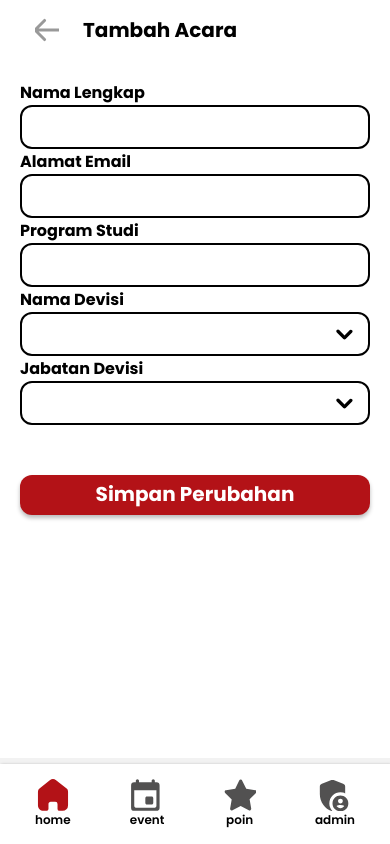
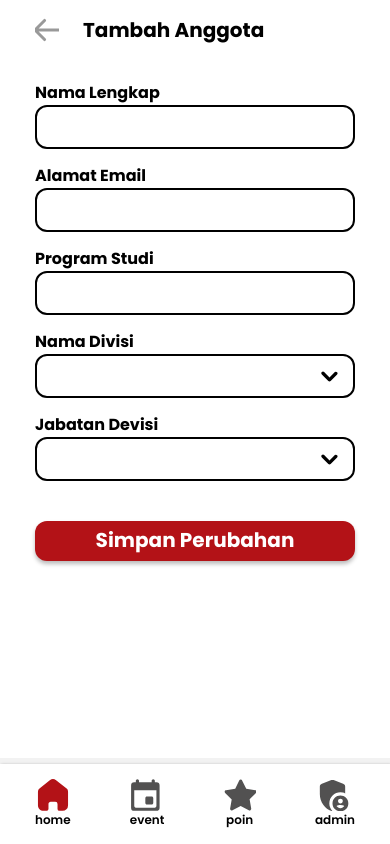
Before and after one commit to CODER-Mobile-Development/sikeang-coder-android, a React Native app: screen /AdminAddMember in a window 390 px wide. Built offline with nearby package versions, Linux system fonts and the light colour scheme.

Commit message:
improve AdminAddMember

```diff
--- a/src/pages/AdminAddMember/index.js
+++ b/src/pages/AdminAddMember/index.js
@@ -2,7 +2,9 @@ import React, { useCallback } from 'react';
 import { StyleSheet, View } from 'react-native';
 import { useFonts } from 'expo-font';
 import * as SplashScreen from 'expo-splash-screen';
-import { NavbarBottom, NavbarTop, PrimaryButton, Separator, UserInput } from '../../components';
+import {
+  NavbarBottom, NavbarTop, PrimaryButton, Separator, UserInput,
+} from '../../components';
 
 const poppinsMedium = require('../../assets/fonts/Poppins-Medium.ttf');
 const poppinsSemiBold = require('../../assets/fonts/Poppins-SemiBold.ttf');
@@ -28,26 +30,23 @@ function AdminAddMember() {
   }
   return (
     <View style={{ flex: 1 }} onLayout={onLayoutRootView}>
-    <NavbarTop title="Tambah Acara"/>
+      <NavbarTop title="Tambah Anggota" />
       <View style={styles.wrapper}>
-        <View style={styles.AddPadding}>
-          <UserInput type="Basic" label="Nama Lengkap"/>
-          <Separator/>
-          <UserInput type="Basic" label="Alamat Email"/>
-          <Separator/>
-          <UserInput type="Basic" label="Program Studi"/>
-          <Separator/>
-          <UserInput type="Dropdown" label="Nama Devisi"/>
-          <Separator/>
-          <UserInput type="Dropdown" label="Jabatan Devisi"/>
-          <Separator height={50}/>
-          <PrimaryButton title="Simpan Perubahan"/>
-          <Separator/>
+        <View style={{ marginTop: 20 }}>
+          <UserInput type="Basic" label="Nama Lengkap" />
+          <Separator height={14} />
+          <UserInput type="Basic" label="Alamat Email" />
+          <Separator height={14} />
+          <UserInput type="Basic" label="Program Studi" />
+          <Separator height={14} />
+          <UserInput type="Dropdown" label="Nama Divisi" />
+          <Separator height={14} />
+          <UserInput type="Dropdown" label="Jabatan Devisi" />
+          <Separator height={40} />
+          <PrimaryButton title="Simpan Perubahan" />
         </View>
-        {/* Panggil component di bawah ini */}
-        {/* Panggil component di atas ini */}
       </View>
-    <NavbarBottom type="Admin" />
+      <NavbarBottom type="Admin" />
     </View>
   );
 }
@@ -59,9 +58,10 @@ const styles = StyleSheet.create({
     flex: 1,
     justifyContent: 'space-between',
     flexDirection: 'column',
-    backgroundColor:'white'
+    backgroundColor: 'white',
+    paddingHorizontal: 35,
   },
-  AddPadding :{
-    padding:20,
-  }
+  AddPadding: {
+    padding: 20,
+  },
 });
```
